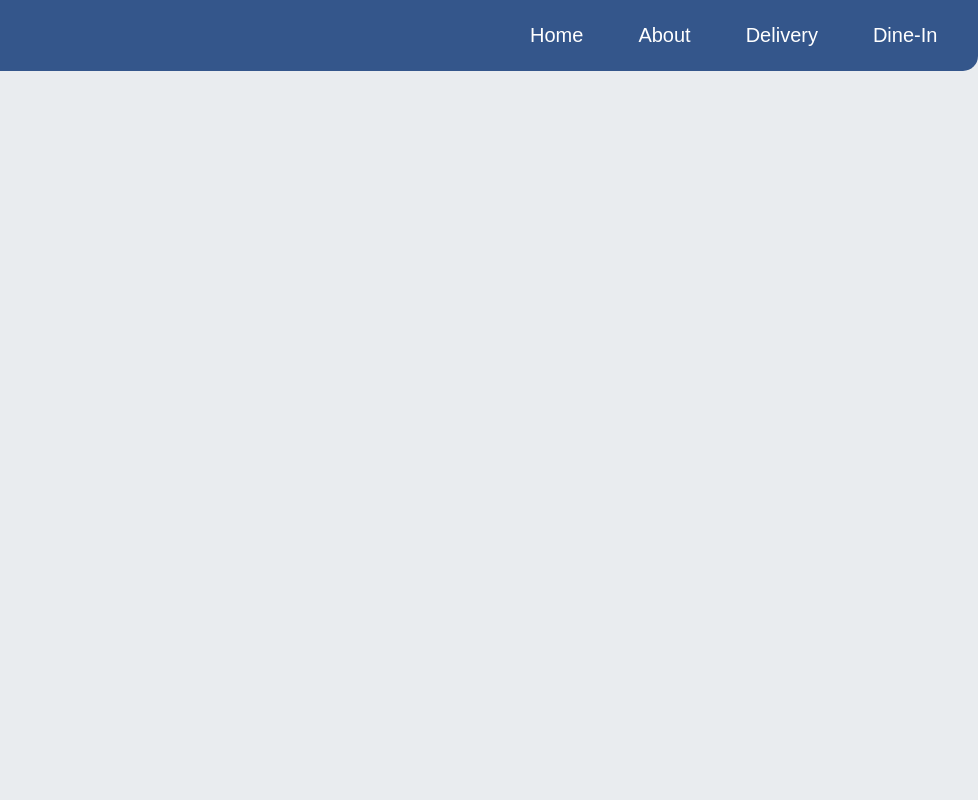
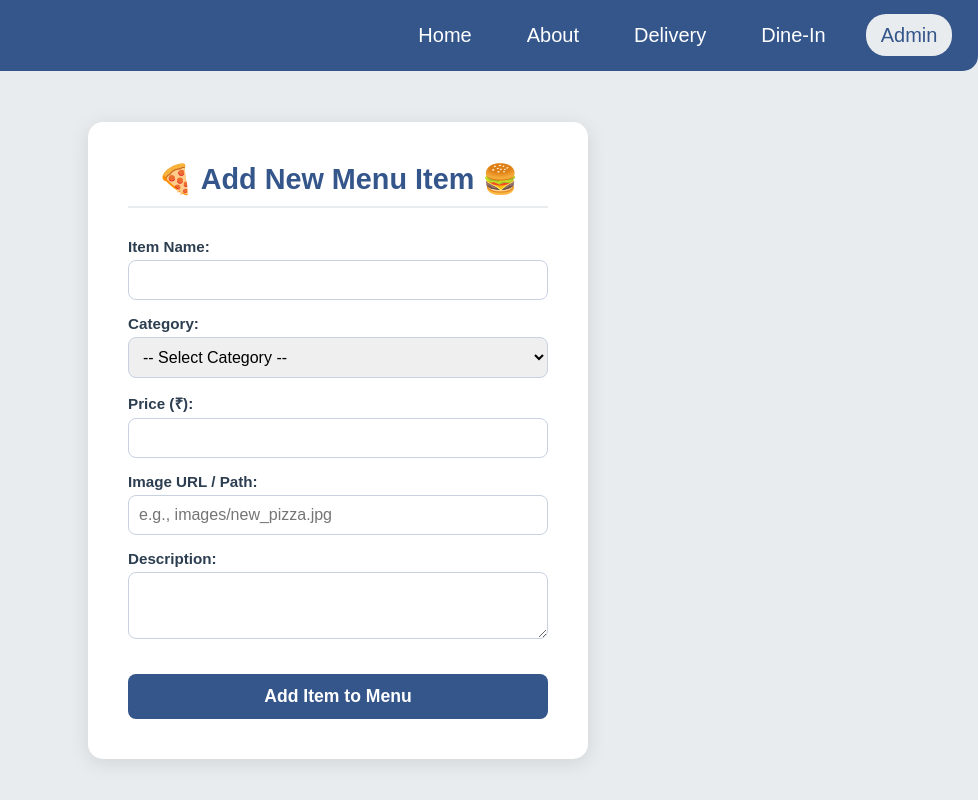
Before and after one commit to daksheshsharma2409/quickbite, a plain HTML site: page admin.html in a window 1280 px wide. Shown: the full height of the page, 302-1280 px from the left. Drawn offline with Linux system fonts and the light colour scheme.

Commit message:
misc changes

```diff
--- a/admin.html
+++ b/admin.html
@@ -3,9 +3,9 @@
   <head>
     <meta charset="UTF-8" />
     <meta name="viewport" content="width=device-width, initial-scale=1.0" />
-    <title>QuickBite</title>
+    <title>QuickBite - Admin</title>
     <link rel="stylesheet" href="css/style.css" />
-    <link rel="stylesheet" href="css/home.css" />
+    <link rel="stylesheet" href="css/admin.css" />
     <link
       rel="shortcut icon"
       href="images/pngtree-pizza-logo-transparent-image-free-for-online-download-png-image_16593606-removebg-preview.png"
@@ -35,8 +35,70 @@
           <li><a href="about.html">About</a></li>
           <li><a href="delivery.html">Delivery</a></li>
           <li><a href="dinein.html">Dine-In</a></li>
+          <li><a id="current" href="admin.html">Admin</a></li>
         </ul>
       </nav>
     </header>
+
+    <div class="admin-content-container">
+      <div class="form-wrapper">
+        <h2>🍕 Add New Menu Item 🍔</h2>
+        <form id="addItemForm" class="add-item-form">
+          <div class="form-group">
+            <label for="name">Item Name:</label>
+            <input type="text" id="name" name="name" required />
+          </div>
+
+          <div class="form-group">
+            <label for="category">Category:</label>
+            <select id="category" name="category" required>
+              <option value="">-- Select Category --</option>
+              <option value="Pizza">Pizza</option>
+              <option value="Burgers">Burgers</option>
+              <option value="Fries">Fries</option>
+              <option value="Miscellaneous">Miscellaneous</option>
+            </select>
+          </div>
+
+          <div class="form-group">
+            <label for="price">Price (₹):</label>
+            <input
+              type="number"
+              id="price"
+              name="price"
+              required
+              min="1"
+              step="any"
+            />
+          </div>
+
+          <div class="form-group">
+            <label for="image">Image URL / Path:</label>
+            <input
+              type="text"
+              id="image"
+              name="image"
+              placeholder="e.g., images/new_pizza.jpg"
+              required
+            />
+          </div>
+
+          <div class="form-group description-group">
+            <label for="description">Description:</label>
+            <textarea
+              id="description"
+              name="description"
+              rows="3"
+              required
+            ></textarea>
+          </div>
+
+          <button type="button" class="submit-btn" onclick="addToJson()">
+            Add Item to Menu
+          </button>
+        </form>
+      </div>
+    </div>
+    <script src="js/admin.js"></script>
   </body>
 </html>
--- /dev/null
+++ b/css/admin.css
@@ -0,0 +1,89 @@
+.admin-content-container {
+  padding-top: 100px;
+
+  min-height: 100vh;
+  display: flex;
+  justify-content: center;
+  align-items: center;
+  padding-bottom: 20px;
+  background-color: #e9ecef;
+}
+
+.form-wrapper {
+  background-color: #ffffff;
+  padding: 40px;
+  border-radius: 15px;
+  box-shadow: 0 4px 20px rgba(0, 0, 0, 0.1);
+  width: 100%;
+  max-width: 500px;
+  text-align: center;
+}
+
+.form-wrapper h2 {
+  color: #34568b;
+  margin-bottom: 30px;
+  font-size: 1.8em;
+  border-bottom: 2px solid #e9ecef;
+  padding-bottom: 10px;
+}
+
+.add-item-form {
+  display: flex;
+  flex-direction: column;
+  gap: 15px;
+  text-align: left;
+}
+
+.form-group {
+  display: flex;
+  flex-direction: column;
+}
+
+.form-group label {
+  font-weight: bold;
+  margin-bottom: 5px;
+  color: #2c3e50;
+  font-size: 0.95em;
+}
+
+.add-item-form input,
+.add-item-form select,
+.add-item-form textarea {
+  padding: 10px;
+  border: 1px solid #c7d1e0;
+  border-radius: 8px;
+  font-size: 1em;
+  width: 100%;
+  box-sizing: border-box;
+  transition: border-color 0.3s;
+}
+
+.add-item-form input:focus,
+.add-item-form select:focus,
+.add-item-form textarea:focus {
+  border-color: #34568b;
+  outline: none;
+  box-shadow: 0 0 5px rgba(52, 86, 139, 0.5);
+}
+
+.description-group textarea {
+  resize: vertical;
+}
+
+.submit-btn {
+  background-color: #34568b;
+  color: white;
+  padding: 12px 20px;
+  border: none;
+  border-radius: 8px;
+  font-size: 1.1em;
+  font-weight: bold;
+  cursor: pointer;
+  margin-top: 20px;
+  transition: background-color 0.3s, transform 0.1s;
+}
+
+.submit-btn:hover {
+  background-color: #2c476b;
+  transform: translateY(-1px);
+}
--- /dev/null
+++ b/js/admin.js
@@ -0,0 +1,10 @@
+function addToJson() {
+  const newFoodItem = {
+    name: document.getElementById("name").value,
+    category: document.getElementById("category").value,
+    price: document.getElementById("price").value,
+    image: document.getElementById("image").value,
+    description: document.getElementById("description").value,
+  };
+  console.log(newFoodItem);
+}
--- /dev/null
+++ b/js/tempCodeRunnerFile.js
@@ -0,0 +1,2 @@
+
+// console.log(l
```
Also changed, not shown: food.json (+0 -16 lines), js/about.js (+22 -12 lines).
